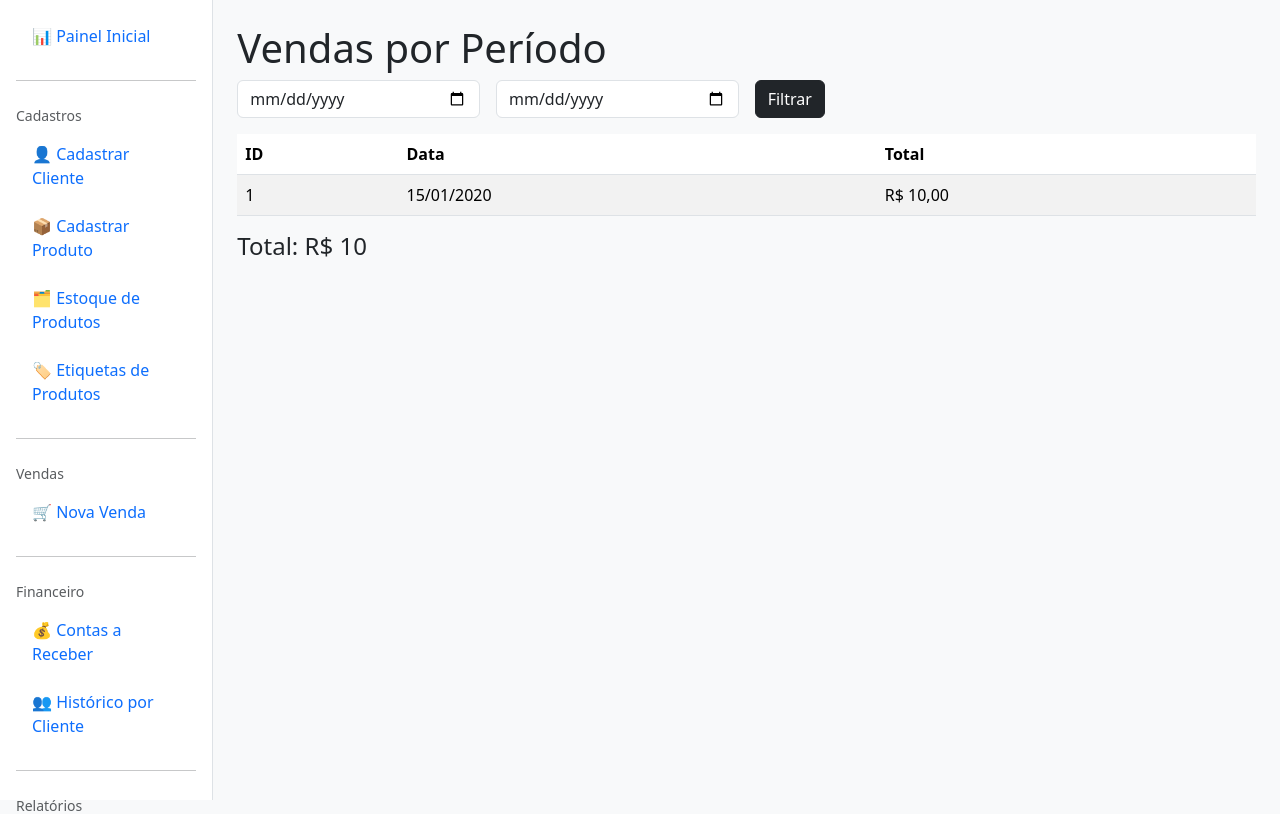
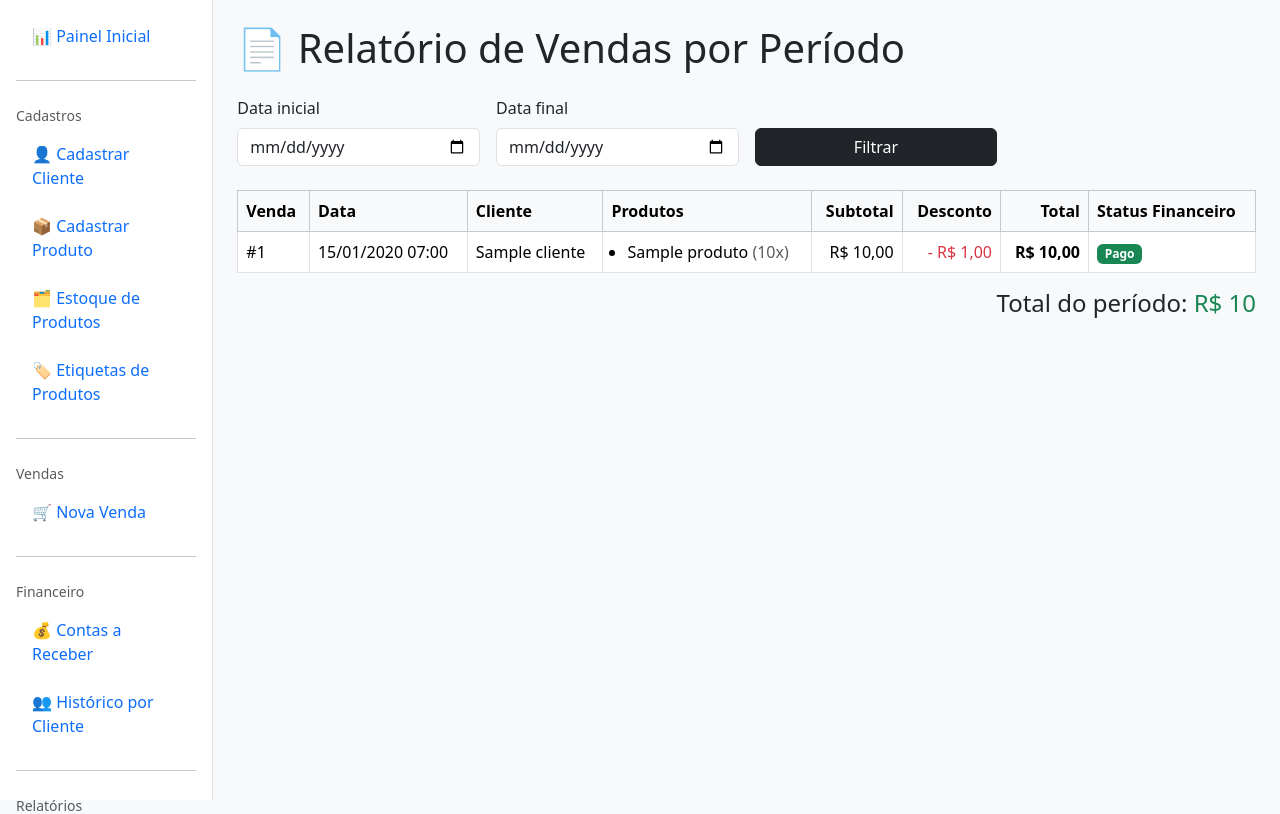
Before and after one commit to MiguelScofielD/elisemijoias, a Django app: template relatorios/templates/relatorios/vendas_periodo.html in a window 1280 px wide. Shown: the part 62-876 px from the top of the page. Run offline with Django 5.2, Linux system fonts and the light colour scheme; tables that the repository leaves empty hold one stand-in row (values such as "Sample post"); the template is opened without the code that fills it: values that come from a table or form of the project are taken from there, most other values are stand-ins (such as "Sample title", 1, 10 or a date in 2020).

Commit message:
Adiciona desconto ao histórico de clientes e no histórico de vendas

```diff
--- a/relatorios/templates/relatorios/vendas_periodo.html
+++ b/relatorios/templates/relatorios/vendas_periodo.html
@@ -2,38 +2,136 @@
 {% block title %}Relatório de Vendas{% endblock %}
 
 {% block content %}
-<h1>Vendas por Período</h1>
+<h1 class="mb-4">📄 Relatório de Vendas por Período</h1>
 
-<form method="get" class="row g-3 mb-3">
+<!-- FILTRO -->
+<form method="get" class="row g-3 mb-4">
     <div class="col-md-3">
+        <label class="form-label">Data inicial</label>
         <input type="date" name="inicio" class="form-control" value="{{ inicio }}">
     </div>
+
     <div class="col-md-3">
+        <label class="form-label">Data final</label>
         <input type="date" name="fim" class="form-control" value="{{ fim }}">
     </div>
-    <div class="col-md-3">
-        <button class="btn btn-dark">Filtrar</button>
+
+    <div class="col-md-3 align-self-end">
+        <button class="btn btn-dark w-100">
+            Filtrar
+        </button>
     </div>
 </form>
 
-<table class="table table-striped">
-    <thead>
+<!-- TABELA -->
+<table class="table table-bordered table-hover align-middle">
+    <thead class="table-light">
         <tr>
-            <th>ID</th>
+            <th>Venda</th>
             <th>Data</th>
-            <th>Total</th>
+            <th>Cliente</th>
+            <th>Produtos</th>
+            <th class="text-end">Subtotal</th>
+            <th class="text-end">Desconto</th>
+            <th class="text-end">Total</th>
+            <th>Status Financeiro</th>
         </tr>
     </thead>
+
     <tbody>
         {% for venda in vendas %}
         <tr>
-            <td>{{ venda.id }}</td>
-            <td>{{ venda.data|date:"d/m/Y" }}</td>
-            <td>R$ {{ venda.total }}</td>
+
+            <!-- ID -->
+            <td>#{{ venda.id }}</td>
+
+            <!-- DATA -->
+            <td>{{ venda.data|date:"d/m/Y H:i" }}</td>
+
+            <!-- CLIENTE -->
+            <td>
+                {% if venda.cliente %}
+                    {{ venda.cliente.nome }}
+                {% else %}
+                    Consumidor Final
+                {% endif %}
+            </td>
+
+            <!-- PRODUTOS -->
+            <td>
+                <ul class="mb-0 ps-3">
+                    {% for item in venda.itens.all %}
+                        <li>
+                            {{ item.produto.nome }}
+                            <span class="text-muted">
+                                ({{ item.quantidade }}x)
+                            </span>
+                        </li>
+                    {% endfor %}
+                </ul>
+            </td>
+
+            <!-- SUBTOTAL -->
+            <td class="text-end">
+                R$ {{ venda.subtotal }}
+            </td>
+
+            <!-- DESCONTO -->
+            <td class="text-end">
+                {% if venda.desconto > 0 %}
+                    <span class="text-danger">
+                        - R$ {{ venda.desconto }}
+                    </span>
+                {% else %}
+                    —
+                {% endif %}
+            </td>
+
+            <!-- TOTAL -->
+            <td class="text-end">
+                <strong>
+                    R$ {{ venda.total }}
+                </strong>
+            </td>
+
+            <!-- STATUS FINANCEIRO -->
+            <td>
+                {% if venda.contareceber %}
+                    {% if venda.contareceber.saldo > 0 %}
+                        <span class="badge bg-warning text-dark">
+                            Em aberto
+                        </span>
+                    {% else %}
+                        <span class="badge bg-success">
+                            Pago
+                        </span>
+                    {% endif %}
+                {% else %}
+                    <span class="badge bg-success">
+                        À vista
+                    </span>
+                {% endif %}
+            </td>
+
+        </tr>
+        {% empty %}
+        <tr>
+            <td colspan="8" class="text-center text-muted">
+                Nenhuma venda encontrada para o período informado.
+            </td>
         </tr>
         {% endfor %}
     </tbody>
 </table>
 
-<h4>Total: R$ {{ total }}</h4>
+<!-- TOTAL GERAL -->
+<div class="d-flex justify-content-end mt-3">
+    <h4>
+        Total do período:
+        <span class="text-success">
+            R$ {{ total }}
+        </span>
+    </h4>
+</div>
+
 {% endblock %}
```
Also changed, not shown: financeiro/templates/financeiro/historico_cliente.html (+51 -16 lines).
